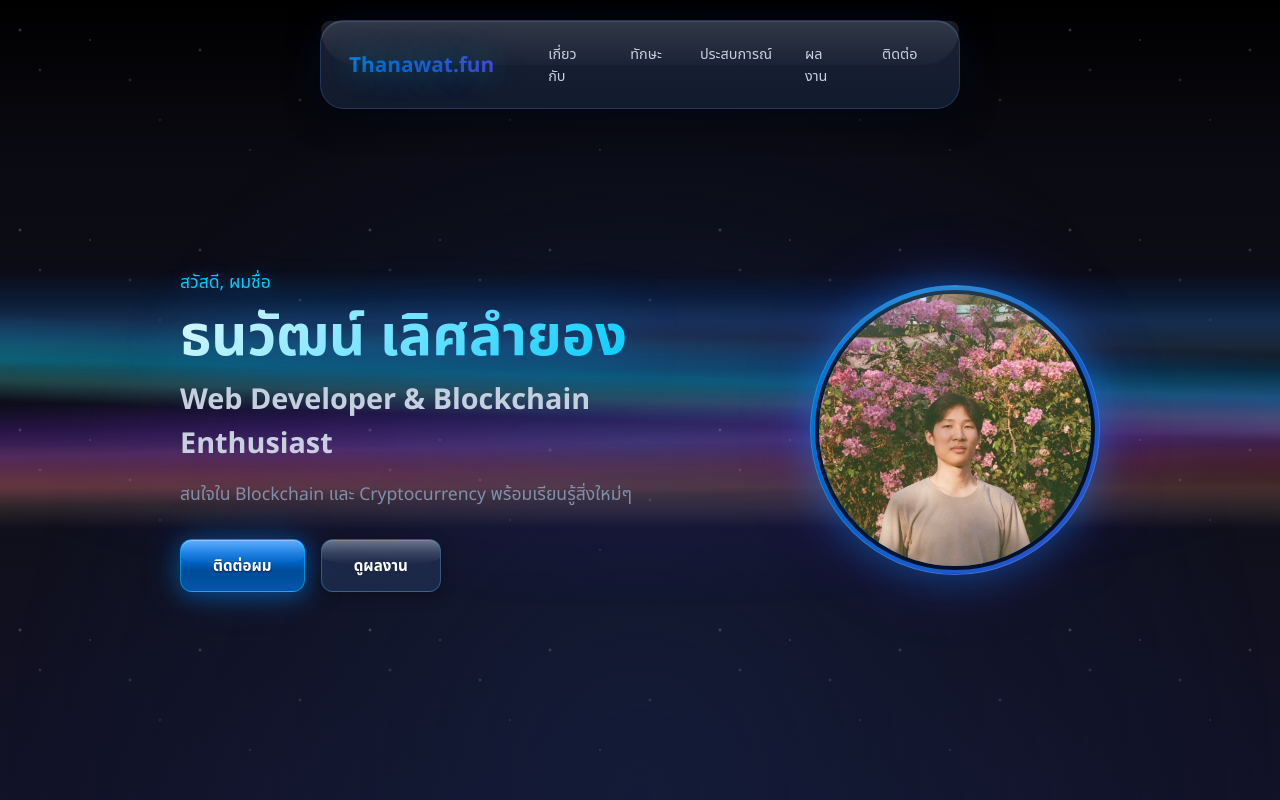
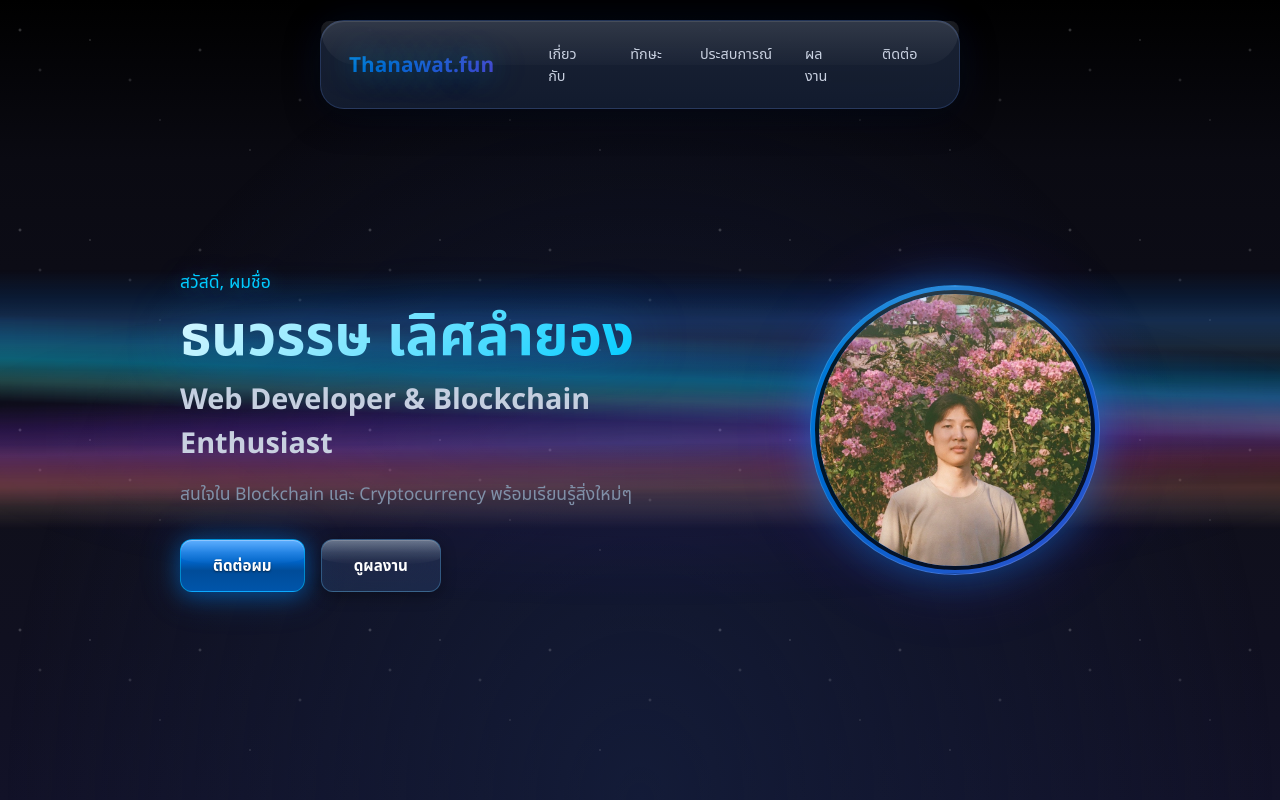
Before and after one commit to mctery/thanawat-profile, a Next.js app: page / in a window 1280 px wide. Shown: the top 800 px of the page. Built offline with nearby package versions, Linux system fonts and the light colour scheme.

Commit message:
fix: correct profile name and update email address

```diff
--- a/src/app/page.tsx
+++ b/src/app/page.tsx
@@ -6,11 +6,11 @@ import { useInView } from "react-intersection-observer";
 
 // Profile Data from GitHub: https://github.com/mctery
 const profileData = {
-  name: "ธนวัฒน์ เลิศลำยอง",
-  nameEn: "Thanawat Lerdlumyong",
+  name: "ธนวรรษ เลิศลำยอง",
+  nameEn: "Thanawat Lerdlamyong",
   title: "Web Developer & Blockchain Enthusiast",
   tagline: "สนใจใน Blockchain และ Cryptocurrency พร้อมเรียนรู้สิ่งใหม่ๆ",
-  email: "mctery@outlook.com",
+  email: "tlerdlumyong@live.com",
   phone: "",
   location: "ประเทศไทย",
   github: "github.com/mctery",
```
